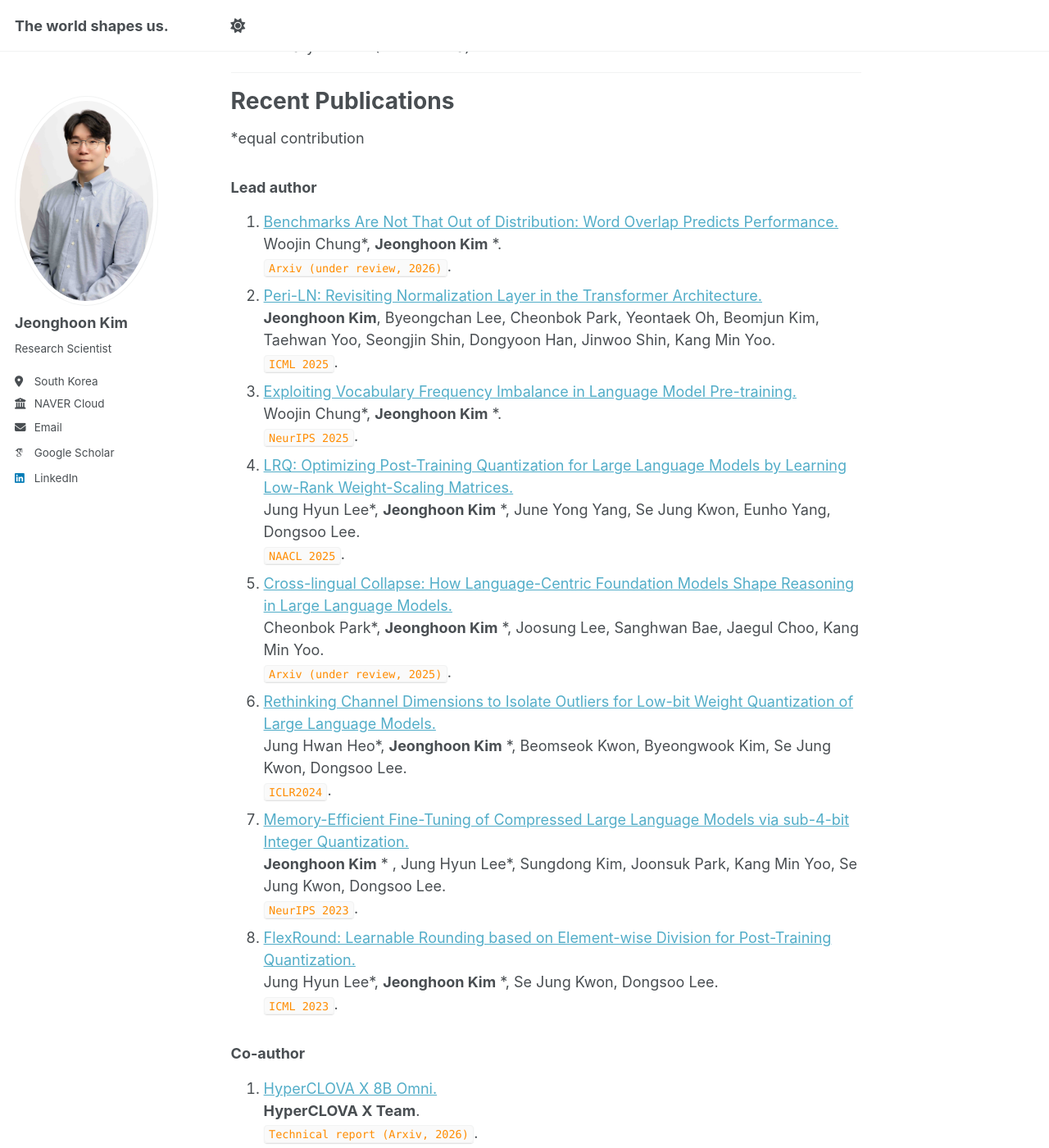
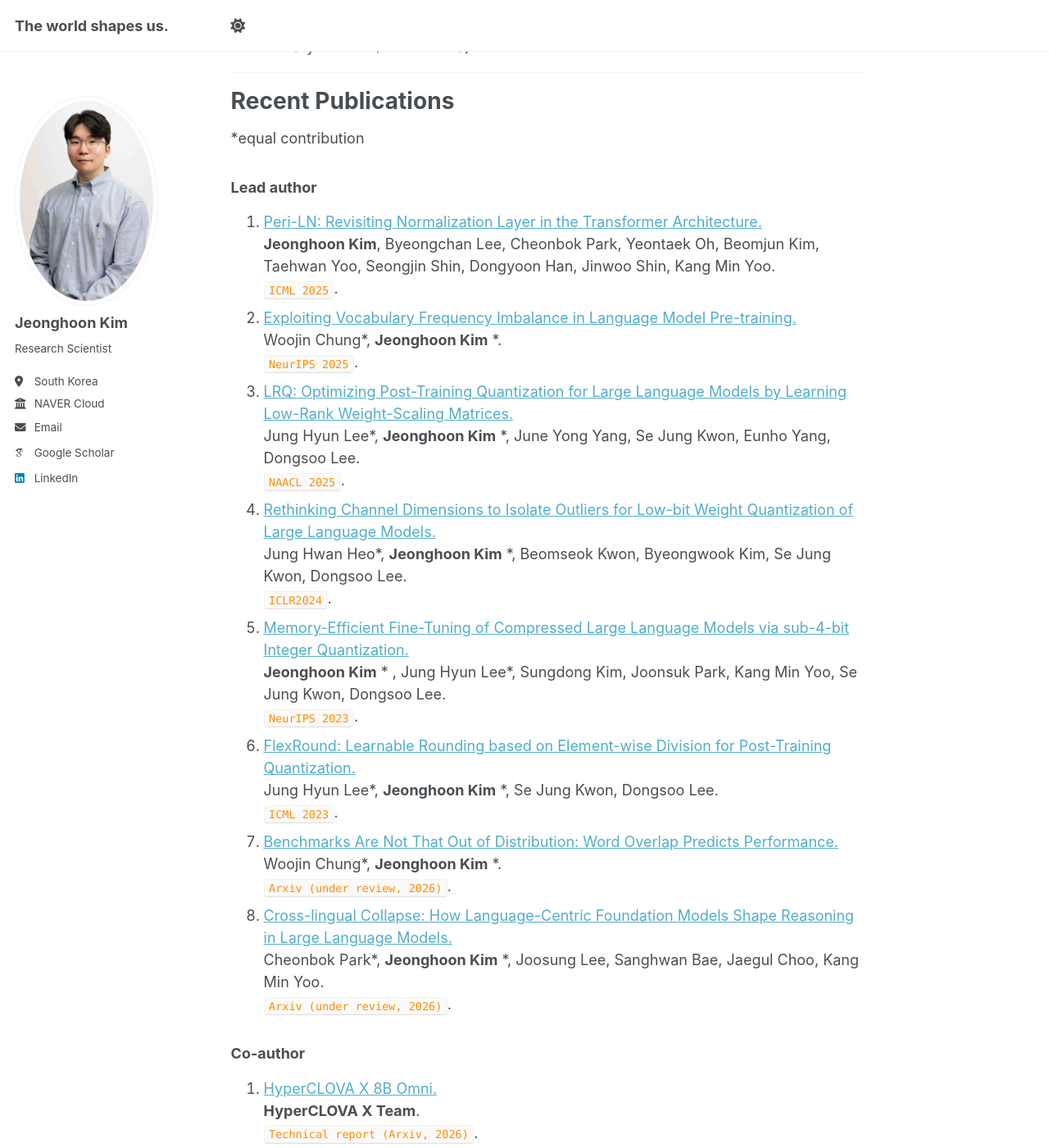
Before and after one commit to penpaperkeycode/penpaperkeycode.github.io, a Jekyll site: the page built from _pages/about.md, in a window 1280 px wide and 1400 px high, scrolled down 1110 px. Shown: the whole window at 82% size. Built offline with Jekyll 4.4.1, drawn with Linux system fonts in a browser that asks for light colours; some web fonts are replaced; part of the change alters nothing that is shown.

Commit message:
Update about.md

```diff
--- a/_pages/about.md
+++ b/_pages/about.md
@@ -40,9 +40,6 @@ Recent Publications
 *equal contribution
 
 ### Lead author
-1. [Benchmarks Are Not That Out of Distribution: Word Overlap Predicts Performance.](https://arxiv.org/abs/2602.10657)
-Woojin Chung*, **Jeonghoon Kim**  *.
-<code style="color : darkorange">Arxiv (under review, 2026)</code>.
 1. [Peri-LN: Revisiting Normalization Layer in the Transformer Architecture.](https://arxiv.org/abs/2502.02732)
 **Jeonghoon Kim**, Byeongchan Lee, Cheonbok Park, Yeontaek Oh, Beomjun Kim, Taehwan Yoo, Seongjin Shin, Dongyoon Han, Jinwoo Shin, Kang Min Yoo.
 <code style="color : darkorange">ICML 2025</code>.
@@ -52,9 +49,6 @@ Woojin Chung*, **Jeonghoon Kim**  *.
 3. [LRQ: Optimizing Post-Training Quantization for Large Language Models by Learning Low-Rank Weight-Scaling Matrices.](https://arxiv.org/abs/2407.11534)
 Jung Hyun Lee*, **Jeonghoon Kim** *, June Yong Yang, Se Jung Kwon, Eunho Yang, Dongsoo Lee.
   <code style="color : darkorange">NAACL 2025</code>.
-4. [Cross-lingual Collapse: How Language-Centric Foundation Models Shape Reasoning in Large Language Models.](https://arxiv.org/abs/2506.05850)
-Cheonbok Park*, **Jeonghoon Kim** *, Joosung Lee, Sanghwan Bae, Jaegul Choo, Kang Min Yoo.
-<code style="color : darkorange">Arxiv (under review, 2025)</code>.
 5. [Rethinking Channel Dimensions to Isolate Outliers for Low-bit Weight Quantization of Large Language Models.](https://arxiv.org/abs/2309.15531)
 Jung Hwan Heo*, **Jeonghoon Kim** *, Beomseok Kwon, Byeongwook Kim, Se Jung Kwon, Dongsoo Lee.
 <code style="color : darkorange">ICLR2024</code>.
@@ -64,6 +58,12 @@ Jung Hwan Heo*, **Jeonghoon Kim** *, Beomseok Kwon, Byeongwook Kim, Se Jung Kwon
 7. [FlexRound: Learnable Rounding based on Element-wise Division for Post-Training Quantization.](https://arxiv.org/abs/2306.00317)
 Jung Hyun Lee*, **Jeonghoon Kim** *, Se Jung Kwon, Dongsoo Lee.
 <code style="color : darkorange">ICML 2023</code>.
+1. [Benchmarks Are Not That Out of Distribution: Word Overlap Predicts Performance.](https://arxiv.org/abs/2602.10657)
+Woojin Chung*, **Jeonghoon Kim**  *.
+<code style="color : darkorange">Arxiv (under review, 2026)</code>.
+4. [Cross-lingual Collapse: How Language-Centric Foundation Models Shape Reasoning in Large Language Models.](https://arxiv.org/abs/2506.05850)
+Cheonbok Park*, **Jeonghoon Kim** *, Joosung Lee, Sanghwan Bae, Jaegul Choo, Kang Min Yoo.
+<code style="color : darkorange">Arxiv (under review, 2026)</code>.
 
 
 ### Co-author
```
